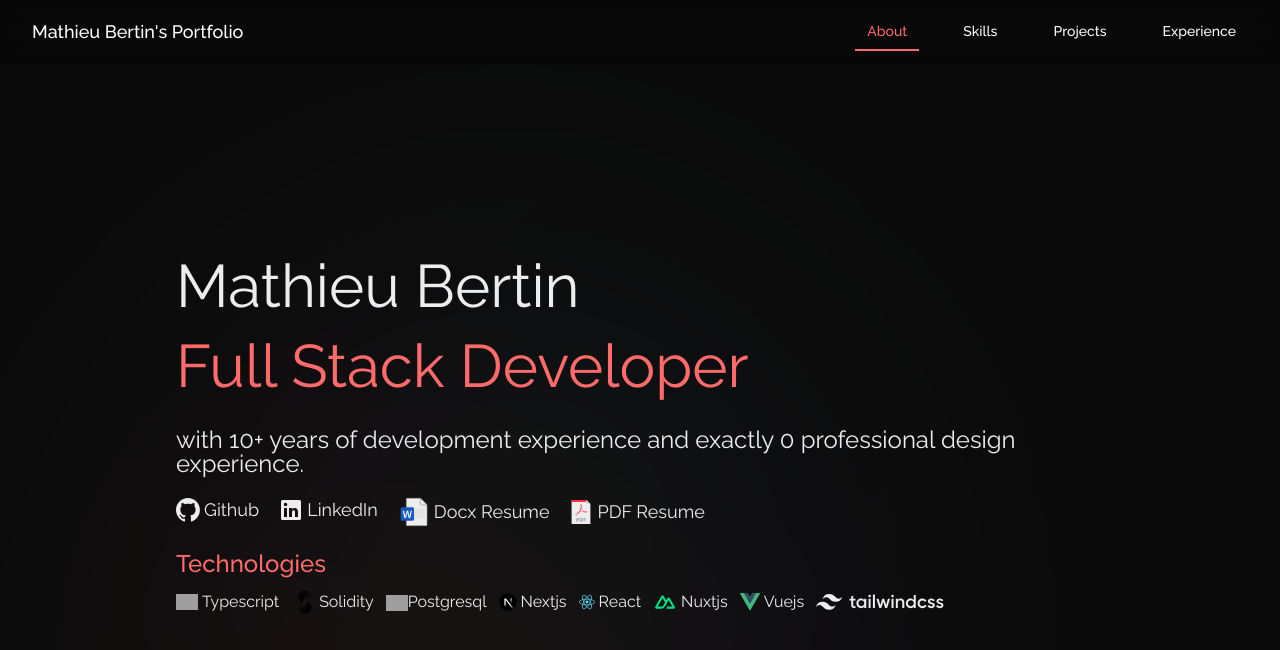
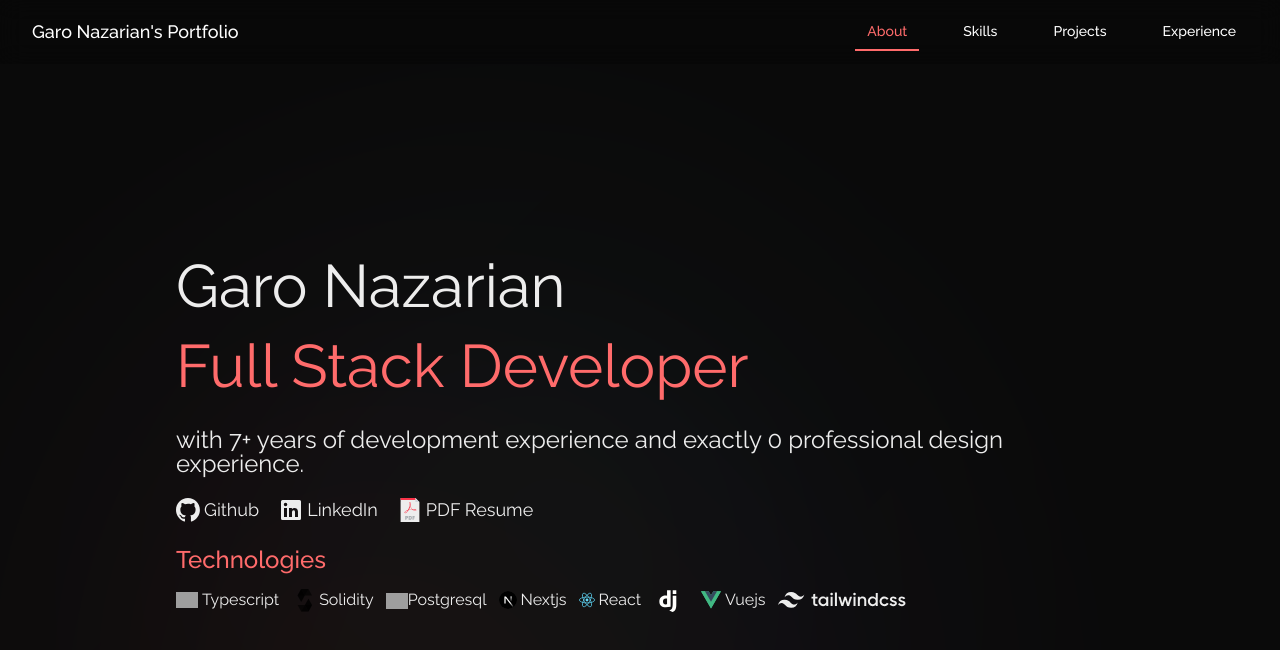
Before and after one commit to Garabed96/portfolio-v2, a Next.js app: page / in a window 1280 px wide. Shown: the top 650 px of the page. Built offline with nearby package versions, Linux system fonts and the light colour scheme; grey boxes are pictures that could not be loaded; what tailwindcss-motion would draw is missing.

Commit message:
FCP; First Page refactored with my info

```diff
--- a/src/app/components/Navbar.tsx
+++ b/src/app/components/Navbar.tsx
@@ -92,7 +92,7 @@ const Navbar = () => {
               onClick={() => scrollToSection('introduction')}
               className="hover:text-primary-400 cursor-pointer text-lg font-medium text-white transition-colors duration-200"
             >
-              Mathieu Bertin&apos;s Portfolio
+              Garo Nazarian&apos;s Portfolio
             </button>
           </div>
           <div className="hidden md:block">
--- /dev/null
+++ b/src/app/components/icons/DjangoIcon.tsx
@@ -0,0 +1,20 @@
+import React from 'react';
+
+interface DjangoIconProps {
+  className?: string;
+}
+
+export const DjangoIcon: React.FC<DjangoIconProps> = ({  }) => {
+  return (
+    <svg
+      className="size-8"
+      xmlns="http://www.w3.org/2000/svg"
+      viewBox="0 0 256 256"
+      fill="currentColor"
+    >        <path
+          d="M186.377012,94.197636 L186.377012,160.424478 C186.377012,183.243286 184.707519,194.187745 179.699037,203.649406 C175.060358,212.741266 168.937684,218.490548 156.323731,224.798721 L129.794937,212.183571 C142.410087,206.247593 148.531564,201.05481 152.427049,193.074749 C156.509231,184.91278 157.808923,175.451119 157.808923,150.593015 L157.808923,94.197636 L186.377012,94.197636 Z M140.928486,50.0787207 L140.928486,182.316986 C126.272844,185.099476 115.512688,186.212472 103.826231,186.212472 C68.9487718,186.212472 50.7686431,170.445031 50.7686431,140.205054 C50.7686431,111.079269 70.0629644,92.1583404 99.9295492,92.1583404 C104.567032,92.1583404 108.091519,92.5281423 112.359199,93.6411381 L112.359199,50.0787207 L140.928486,50.0787207 Z M102.713236,115.160254 C88.243093,115.160254 79.8944275,124.065418 79.8944275,139.647359 C79.8944275,154.860696 87.8720944,163.208164 102.527736,163.208164 C105.680028,163.208164 108.278215,163.022665 112.359199,162.467364 L112.359199,116.643052 C109.020212,115.531253 106.237722,115.160254 102.713236,115.160254 Z M186.377012,50.2307105 L186.377012,79.5419941 L157.808923,79.5419941 L157.808923,50.2307105 L186.377012,50.2307105 Z"
+          fill="#FFFFFD"
+        ></path>
+    </svg>
+  );
+};
--- a/src/app/components/icons/index.ts
+++ b/src/app/components/icons/index.ts
@@ -1,4 +1,5 @@
 export { GithubIcon } from './GithubIcon';
+export { DjangoIcon } from './DjangoIcon';
 export { LinkedinIcon } from './LinkedinIcon';
 export { DocxIcon } from './DocxIcon';
 export { PdfIcon } from './PdfIcon';
--- a/src/app/layout.tsx
+++ b/src/app/layout.tsx
@@ -11,13 +11,13 @@ const raleway = Raleway({
 
 export const metadata: Metadata = {
   title: {
-    default: 'Mathieu Bertin - Full Stack Developer | Web3 & Blockchain Expert',
-    template: '%s | Mathieu Bertin - Full Stack Developer',
+    default: 'Garo Nazarian - Full Stack Developer | Web3 & Blockchain Expert',
+    template: '%s | Garo Nazarian - Full Stack Developer',
   },
   description:
-    'Full Stack Developer with 10+ years of experience specializing in web3 and blockchain applications. Expert in React, Node.js, TypeScript, and blockchain technologies. Available for consulting and development projects.',
+    'Full Stack Developer with 7+ years of experience specializing in web3 and blockchain applications. Expert in React, Node.js, TypeScript, and blockchain technologies. Available for consulting and development projects.',
   keywords: [
-    'Mathieu Bertin',
+    'Garo Nazarian',
     'Full Stack Developer',
     'Web3 Developer',
     'Blockchain Developer',
@@ -33,9 +33,9 @@ export const metadata: Metadata = {
     'Balthazar DAO',
     'xx network',
   ],
-  authors: [{ name: 'Mathieu Bertin', url: 'https://github.com/burtonium' }],
-  creator: 'Mathieu Bertin',
-  publisher: 'Mathieu Bertin',
+  authors: [{ name: 'Garo Nazarian', url: 'https://github.com/burtonium' }],
+  creator: 'Garo Nazarian',
+  publisher: 'Garo Nazarian',
   formatDetection: {
     email: false,
     address: false,
@@ -49,16 +49,16 @@ export const metadata: Metadata = {
     type: 'website',
     locale: 'en_US',
     url: 'https://portfolio.nephelo.io',
-    siteName: 'Mathieu Bertin - Full Stack Developer',
-    title: 'Mathieu Bertin - Full Stack Developer | Web3 & Blockchain Expert',
+    siteName: 'Garo Nazarian - Full Stack Developer',
+    title: 'Garo Nazarian - Full Stack Developer | Web3 & Blockchain Expert',
     description:
-      'Full Stack Developer with 10+ years of experience specializing in web3 and blockchain applications. Expert in React, Node.js, TypeScript, and blockchain technologies.',
+      'Full Stack Developer with 7+ years of experience specializing in web3 and blockchain applications. Expert in React, Node.js, TypeScript, and blockchain technologies.',
     // images: [
     //   {
     //     url: '/profile.jpg',
     //     width: 1200,
     //     height: 630,
-    //     alt: 'Mathieu Bertin - Full Stack Developer',
+    //     alt: 'Garo Nazarian - Full Stack Developer',
     //     type: 'image/jpeg'
     //   }
     // ]
@@ -67,9 +67,9 @@ export const metadata: Metadata = {
     card: 'summary_large_image',
     site: '@matt_burton',
     creator: '@matt_burton',
-    title: 'Mathieu Bertin - Full Stack Developer | Web3 & Blockchain Expert',
+    title: 'Garo Nazarian - Full Stack Developer | Web3 & Blockchain Expert',
     description:
-      'Full Stack Developer with 10+ years of experience specializing in web3 and blockchain applications. Expert in React, Node.js, TypeScript, and blockchain technologies.',
+      'Full Stack Developer with 7+ years of experience specializing in web3 and blockchain applications. Expert in React, Node.js, TypeScript, and blockchain technologies.',
     // images: ['/profile.jpg']
   },
   robots: {
@@ -115,10 +115,10 @@ export default function RootLayout({
             __html: JSON.stringify({
               '@context': 'https://schema.org',
               '@type': 'Person',
-              name: 'Mathieu Bertin',
+              name: 'Garo Nazarian',
               jobTitle: 'Full Stack Developer',
               description:
-                'Full Stack Developer with 10+ years of experience specializing in web3 and blockchain applications',
+                'Full Stack Developer with 7+ years of experience specializing in web3 and blockchain applications',
               url: 'https://portfolio.nephelo.io',
               sameAs: [
                 'https://github.com/burtonium',
--- a/src/app/page.tsx
+++ b/src/app/page.tsx
@@ -9,7 +9,6 @@ import {
   HardhatIcon,
   GithubIcon,
   LinkedinIcon,
-  DocxIcon,
   PdfIcon,
   TypeScriptIcon,
   SolidityIcon,
@@ -25,6 +24,7 @@ import {
   AwsIcon,
   VercelIcon,
   GraphQLIcon as _GraphQLIcon,
+  DjangoIcon,
 } from './components/icons';
 import pointsAppScreen1 from './assets/points-app-screen-1.png';
 import pointsAppScreen2 from './assets/points-app-screen-2.png';
@@ -198,13 +198,13 @@ export default function Home() {
           <div className="absolute top-0 z-10 h-full w-full backdrop-brightness-50" />
           <div className="relative z-10 h-full w-full p-5 md:p-12 lg:p-32">
             <div className="container mx-auto max-w-6xl space-y-5">
-              <h1 className="text-4xl leading-none md:text-5xl xl:text-6xl">Mathieu Bertin</h1>
+              <h1 className="text-4xl leading-none md:text-5xl xl:text-6xl">Garo Nazarian</h1>
               <div>
                 <h2 className="text-primary-400 mb-8 text-4xl leading-none md:text-5xl xl:text-6xl">
                   Full Stack Developer
                 </h2>
                 <p className="font-title text-lg leading-6 md:text-xl lg:text-2xl">
-                  with 10+ years of development experience and exactly 0 professional design
+                  with 7+ years of development experience and exactly 0 professional design
                   experience.
                 </p>
               </div>
@@ -213,7 +213,7 @@ export default function Home() {
                   <a
                     rel="noopener"
                     className="hover:text-primary-400 flex cursor-pointer items-center space-x-1"
-                    href="https://github.com/burtonium/"
+                    href="https://github.com/Garabed96"
                   >
                     <GithubIcon />
                     <span>Github</span>
@@ -223,23 +223,23 @@ export default function Home() {
                   <a
                     rel="noopener"
                     className="hover:text-primary-400 flex cursor-pointer items-center space-x-1"
-                    href="https://www.linkedin.com/in/mathieu-bertin"
+                    href="https://www.linkedin.com/in/garo-nazarian/"
                   >
                     <LinkedinIcon />
                     <span>LinkedIn</span>
                   </a>
                 </li>
-                <li className="flex items-center space-x-1">
-                  <form method="get" action="Resume.docx">
-                    <button
-                      className="hover:text-primary-400 flex cursor-pointer items-center space-x-1"
-                      type="submit"
-                    >
-                      <DocxIcon />
-                      <span>Docx Resume</span>
-                    </button>
-                  </form>
-                </li>
+                {/*<li className="flex items-center space-x-1">*/}
+                {/*  <form method="get" action="Resume.docx">*/}
+                {/*    <button*/}
+                {/*      className="hover:text-primary-400 flex cursor-pointer items-center space-x-1"*/}
+                {/*      type="submit"*/}
+                {/*    >*/}
+                {/*      <DocxIcon />*/}
+                {/*      <span>Docx Resume</span>*/}
+                {/*    </button>*/}
+                {/*  </form>*/}
+                {/*</li>*/}
                 <li className="flex items-center space-x-1">
                   <form method="get" action="Resume.pdf">
                     <button
@@ -282,8 +282,8 @@ export default function Home() {
                     <span>React</span>
                   </li>
                   <li className="flex items-center space-x-1">
-                    <NuxtjsIcon />
-                    <span>Nuxtjs</span>
+                    <DjangoIcon />
+                    <span></span>
                   </li>
 
                   <li className="flex items-center space-x-1">
```
Also changed, not shown: 2 other files (tests, documents, lock files or other folders).
